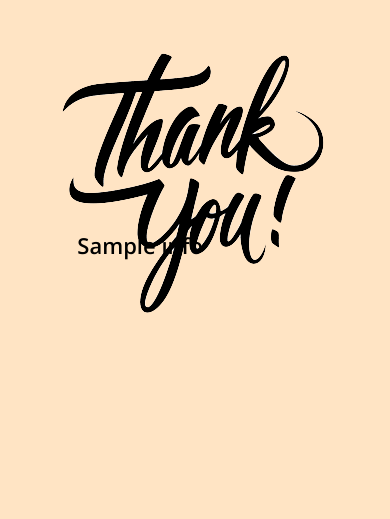
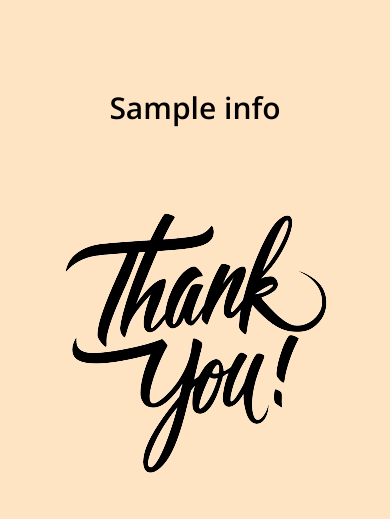
Before and after one commit to Ok-ss/Loza_Team, a Flask app: template templates/deleteacc.html in a window 390 px wide. Shown: the part 90-609 px from the top of the page. Run offline with Flask 3, Linux system fonts and the light colour scheme; the template is opened without the code that fills it: most values are stand-ins (such as "Sample title", 1, 10 or a date in 2020); some libraries are stand-ins or nearby versions.

Commit message:
Update deleteacc.html

```diff
--- a/templates/deleteacc.html
+++ b/templates/deleteacc.html
@@ -20,12 +20,13 @@
         <link href="../static/css/bootstrap.min.css" rel="stylesheet">
         <!-- Template Stylesheet -->
         <!-- <link href="../static/css/css_snack.css" rel="stylesheet"> -->
-        <style>
+        <!-- <style>
             body {
                 background-color: bisque;
             }
 
             .photo {
+                transform: translateY(50%);
                 width: 100px; /* ширина фото */
                 height: 123px; /* висота фото */
                 margin-right: 20px;
@@ -38,6 +39,38 @@
                 font-size: 22px;
                 color:black;
             }
+        </style> -->
+    <style>
+        .container-fluid {
+            padding: 20px;
+        }
+
+        .photo {
+    margin-bottom: 20px;
+    display: flex;
+    justify-content: center;
+    align-items: center;
+    /* text-align: left; */
+    transform: translateY(50%);
+}
+
+        .text {
+            text-align: center;
+            font-size: 30px;
+            color: black;
+        }
+        @media (max-width: 767px) {
+            .row {
+                flex-direction: column-reverse;
+            }
+
+            .text {
+                margin-top: 20px;
+            }
+            .photo{
+                margin-top: -150px;
+            }
+        }
         </style>
     </head>
     <body  style="background-color:bisque;">
```
